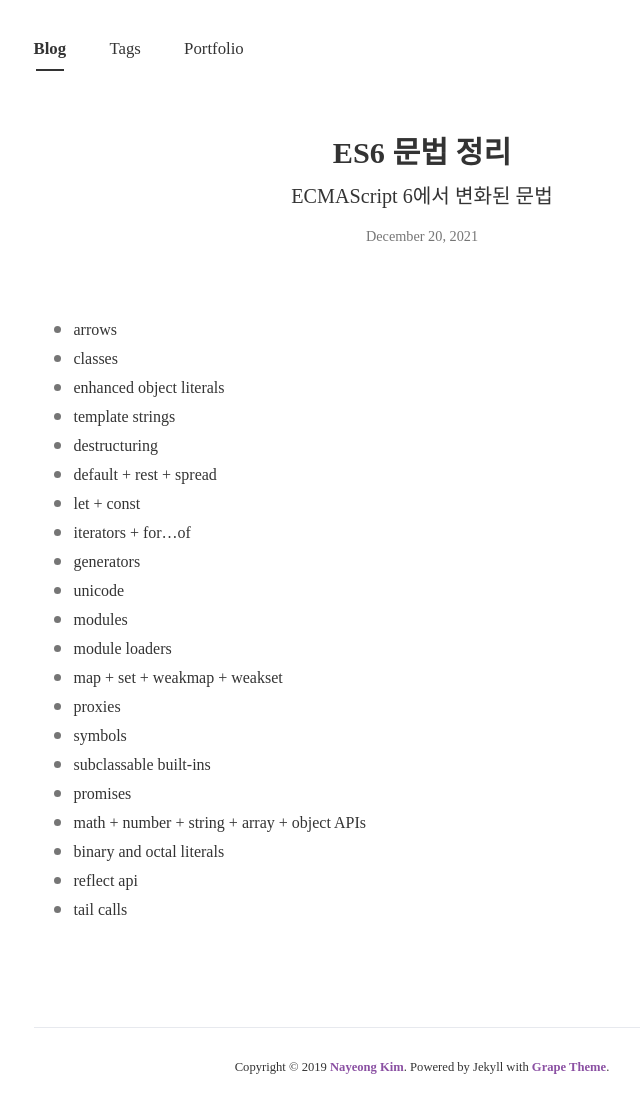
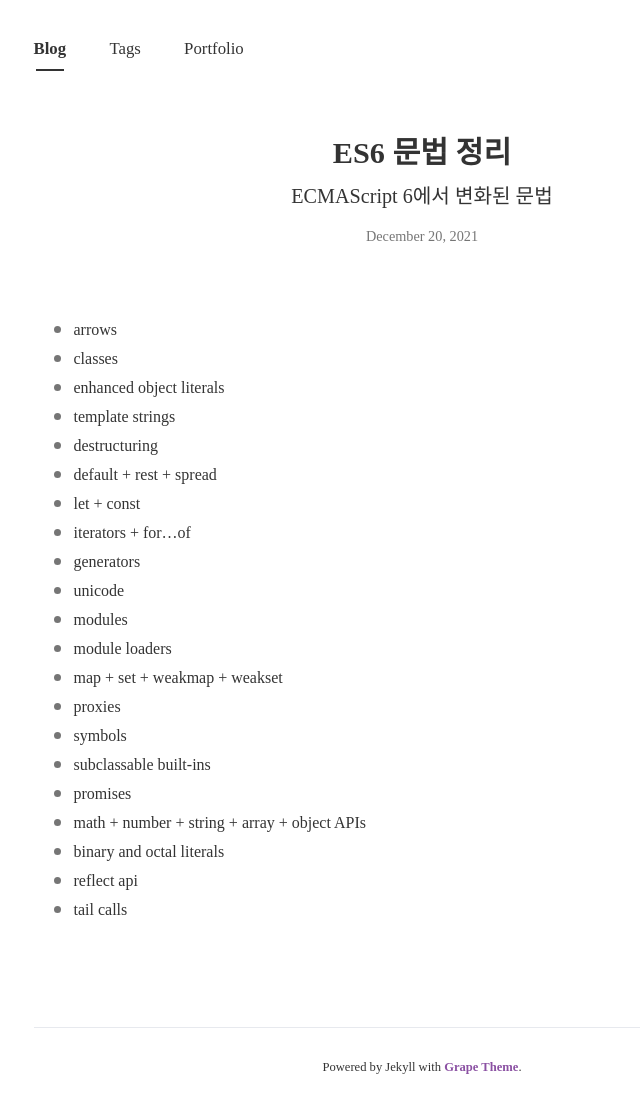
Before and after one commit to mirutree/mirutree.github.io, a Jekyll site: the page built from _posts/2021-12-20-ES6문법.md, in a window 1280 px wide. Shown: the whole page, without its empty margins (218-858 px from the left). Built offline with Jekyll 4.4.1, drawn with Linux system fonts in a browser that asks for light colours; nearby versions of some CDN libraries; some web fonts are replaced.

Commit message:
Update footer.html

```diff
--- a/_includes/footer.html
+++ b/_includes/footer.html
@@ -1,7 +1,5 @@
 <footer>
   <div class="footer">
-    Copyright © 2019
-    <a href="https://github.com/NAYE0NG">Nayeong Kim</a>.
     Powered by Jekyll with
     <a href="https://github.com/naye0ng/Grape-Theme">Grape Theme</a>.
   </div>
```
